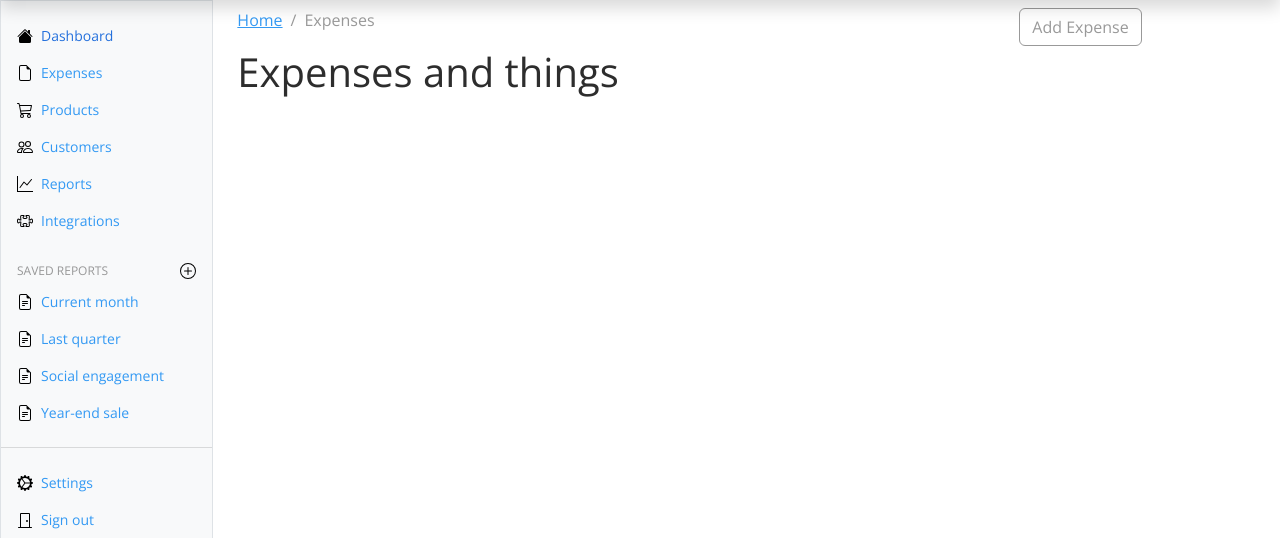
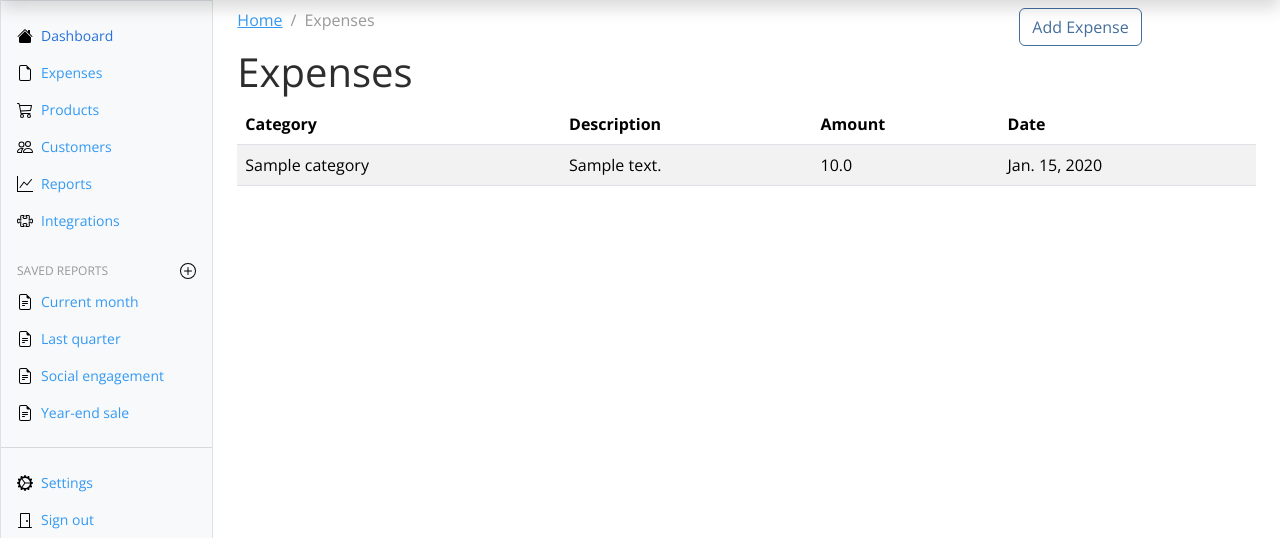
Before and after one commit to Unkerpaulie/expensetracker, a Django app: page /expenses/ in a window 1280 px wide. Shown: the part 56-594 px from the top of the page. Run offline with Django 5.2, Linux system fonts and the light colour scheme; the first user in the database is signed in; tables that the repository leaves empty hold one stand-in row (Sample ...); some libraries are stand-ins or nearby versions.

Commit message:
fixed add expense and add category

```diff
--- a/core/templates/core/base.html
+++ b/core/templates/core/base.html
@@ -17,7 +17,7 @@
     <link href="{% static "css/dashboard.css" %}" rel="stylesheet">
   </head>
   <body>
-{% include "core/_symbols.html" %}
+{% include "core/_icons.html" %}
 {% include "core/_nav2.html" %}
 <div class="container-fluid">
   <div class="row">
--- a/expenses/templates/expenses/home.html
+++ b/expenses/templates/expenses/home.html
@@ -7,11 +7,35 @@
             {% include "core/_breadcrumb.html" %}
         </div>
         <div class="col-md-3">
-            <a href="{% url "expenses:add" %}" class="btn btn-outline-secondary mt-2">Add Expense</a>
+            <a href="{% url "expenses:add" %}" class="btn btn-outline-primary mt-2">Add Expense</a>
         </div>
     </div>
     {% include "core/_messages.html" %}
-    <h1>Expenses and things</h1>
+    <h1>Expenses</h1>
+    {% if expenses %}
+    <table class="table table-striped table-hover">
+        <thead>
+          <tr>
+            <th scope="col">Category</th>
+            <th scope="col">Description</th>
+            <th scope="col">Amount</th>
+            <th scope="col">Date</th>
+          </tr>
+        </thead>
+        <tbody>
+            {% for expense in expenses %}
+            <tr>
+              <td>{{ expense.category }}</td>
+              <td>{{ expense.description }}</td>
+              <td>{{ expense.amount }}</td>
+              <td>{{ expense.expense_date }}</td>
+            </tr>
+            {% endfor %}
+        </tbody>
+      </table>
+    {% else %}
+    <p>There are no expenses to show. <a href="{% url "expenses:add" %}">Click here</a> to add your first expense.</p>
+    {% endif %}
     </main>
 <div class="col-md-3 col-lg-2"></div>
 
--- a/expenses/views.py
+++ b/expenses/views.py
@@ -1,11 +1,13 @@
 from django.shortcuts import render, redirect
+from django.contrib import messages
 from .models import Expense, Category
-from django.contrib import messages
 
 
 def home(req):
     context = {"current_page": "Expenses"}
     context |= {"backlinks": [{"label": "Home", "url": "core:home"}]}
+    expenses = Expense.objects.filter(user=req.user)
+    context["expenses"] = expenses
     return render(req, "expenses/home.html", context)
 
 
@@ -18,7 +20,6 @@ def add(req):
         # flush messages
         valid = True
         form_data = req.POST
-        print(req.POST)
         amount = form_data["amount"]
         category = form_data["category"]
         description = form_data["description"]
@@ -43,6 +44,15 @@ def add(req):
 def add_category(req):
     # does not render template
     if req.method == "POST":
-        if req.POST["cat"]:
-            Category.objects.create(name=req.POST["cat"])
+        new_cat = req.POST["cat"]
+        cat_list = Category.objects.values_list("name", flat=True)
+        # print(cat_list)
+        if new_cat:
+            if new_cat in cat_list:
+                messages.warning(req, f"The category {new_cat} already exists")
+            else:
+                Category.objects.create(name=new_cat)
+                messages.success(req, f"{new_cat} added to Categories")
+        else:
+            messages.warning(req, f"No new category was added")
         return redirect("expenses:add")
--- a/preferences/templates/preference/home.html
+++ b/preferences/templates/preference/home.html
@@ -5,8 +5,8 @@
 {% block main %}
 {% if request.user.is_authenticated %}
 <main class="col-md-6 ms-sm-auto col-lg-8 px-md-4">
-    {% include "core/_messages.html" %}
-    {% include "core/_breadcrumb.html" %}
+  {% include "core/_breadcrumb.html" %}
+  {% include "core/_messages.html" %}
   <div class="mt-2">
     <h1>Settings</h1>
     <hr>
```
Also changed, not shown: expenses/templates/expenses/add.html (+9 -9 lines), core/templates/core/_icons.html (renamed from core/templates/core/_symbols.html).
